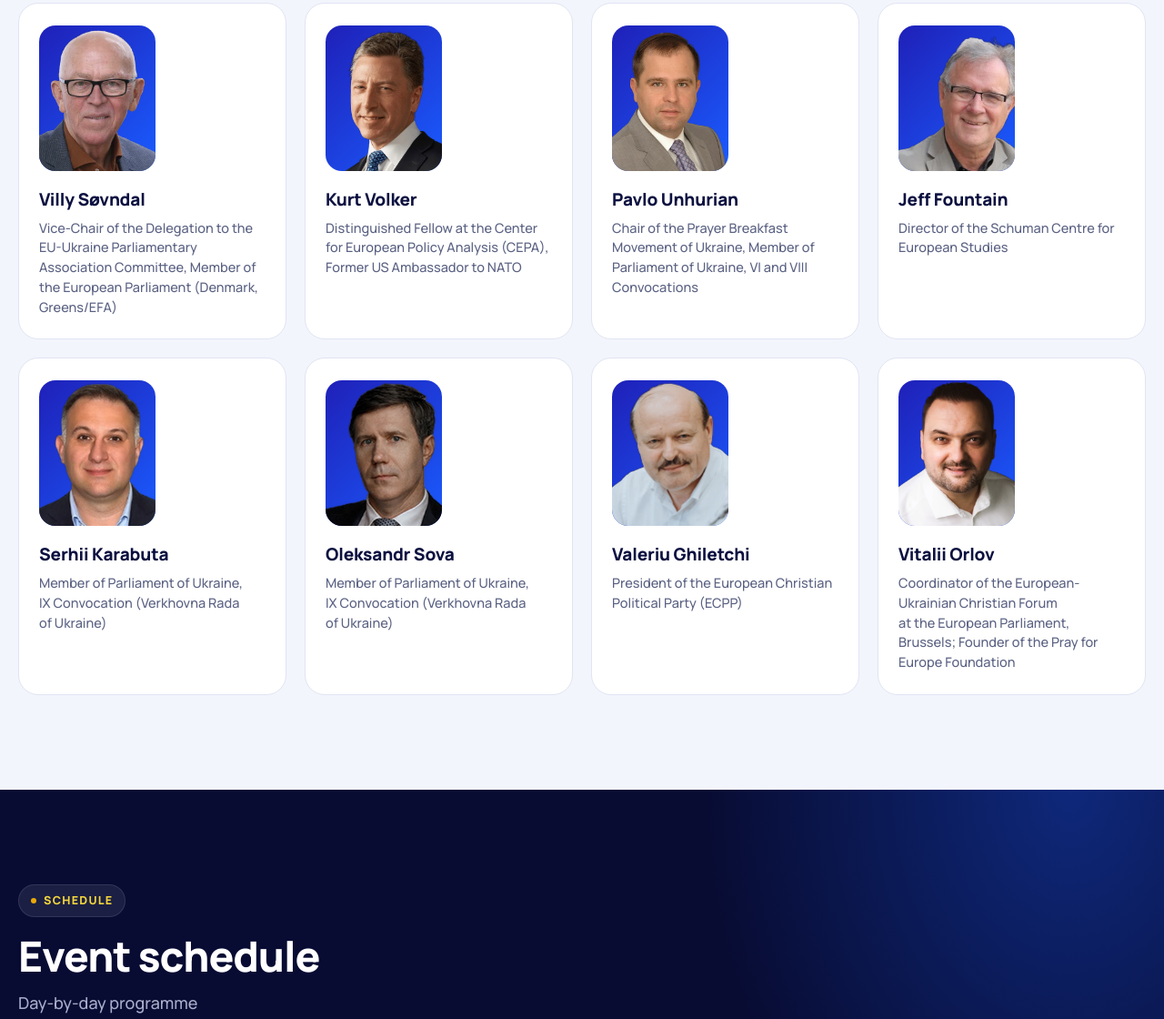
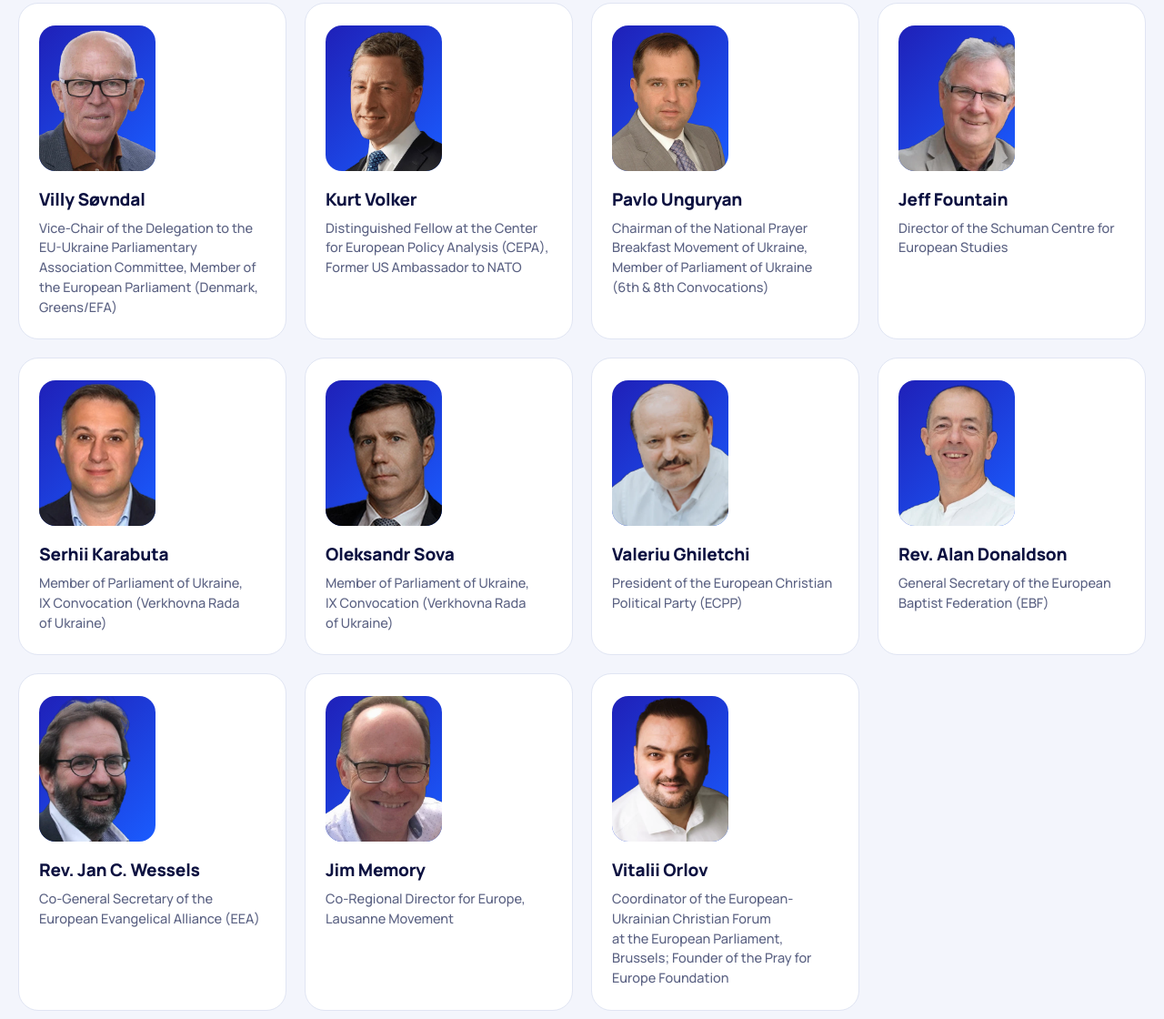
Before and after one commit to NewHope77/eucf-site, a plain HTML site: page index.html in a window 1280 px wide. Shown: the part 2424-3544 px from the top of the page at 91% size. Drawn offline with Linux system fonts and the light colour scheme.

Commit message:
Key Speakers: add Alan Donaldson, Jan C. Wessels, Jim Memory; client texts for Pavlo Unguryan
Co-Authored-By: Claude Opus 5.5 <noreply@anthropic.com>

```diff
--- a/index.html
+++ b/index.html
@@ -237,10 +237,10 @@
         </div>
       </article>
       <article class="speaker" data-reveal style="--d:0.16s">
-        <div class="avatar"><span class="avatar__ring"></span><span class="avatar__in"><img class="avatar__img" src="media/speakers/unhurian.webp" alt="Pavlo Unhurian" width="400" height="500" loading="lazy" decoding="async"></span></div>
+        <div class="avatar"><span class="avatar__ring"></span><span class="avatar__in"><img class="avatar__img" src="media/speakers/unhurian.webp" alt="Pavlo Unguryan" width="400" height="500" loading="lazy" decoding="async"></span></div>
         <div class="speaker__body">
-          <h3>Pavlo Unhurian</h3>
-          <p>Chair of the Prayer Breakfast Movement of Ukraine, Member of Parliament of Ukraine, VI and VIII Convocations</p>
+          <h3>Pavlo Unguryan</h3>
+          <p>Chairman of the National Prayer Breakfast Movement of Ukraine, Member of Parliament of Ukraine (6th &amp; 8th Convocations)</p>
         </div>
       </article>
       <article class="speaker" data-reveal style="--d:0.24s">
@@ -272,6 +272,27 @@
         </div>
       </article>
       <article class="speaker" data-reveal style="--d:0.24s">
+        <div class="avatar"><span class="avatar__ring"></span><span class="avatar__in"><img class="avatar__img" src="media/speakers/donaldson.webp" alt="Rev. Alan Donaldson" width="400" height="500" loading="lazy" decoding="async"></span></div>
+        <div class="speaker__body">
+          <h3>Rev. Alan Donaldson</h3>
+          <p>General Secretary of the European Baptist Federation (EBF)</p>
+        </div>
+      </article>
+      <article class="speaker" data-reveal>
+        <div class="avatar"><span class="avatar__ring"></span><span class="avatar__in"><img class="avatar__img" src="media/speakers/wessels.webp" alt="Rev. Jan C. Wessels" width="400" height="500" loading="lazy" decoding="async"></span></div>
+        <div class="speaker__body">
+          <h3>Rev. Jan C. Wessels</h3>
+          <p>Co-General Secretary of the European Evangelical Alliance (EEA)</p>
+        </div>
+      </article>
+      <article class="speaker" data-reveal style="--d:0.08s">
+        <div class="avatar"><span class="avatar__ring"></span><span class="avatar__in"><img class="avatar__img" src="media/speakers/memory.webp" alt="Jim Memory" width="400" height="500" loading="lazy" decoding="async"></span></div>
+        <div class="speaker__body">
+          <h3>Jim Memory</h3>
+          <p>Co-Regional Director for Europe, Lausanne Movement</p>
+        </div>
+      </article>
+      <article class="speaker" data-reveal style="--d:0.16s">
         <div class="avatar"><span class="avatar__ring"></span><span class="avatar__in"><img class="avatar__img" src="media/speakers/orlov.webp" alt="Vitalii Orlov" width="400" height="500" loading="lazy" decoding="async"></span></div>
         <div class="speaker__body">
           <h3>Vitalii Orlov</h3>
```
Also changed, not shown: ua/index.html (+22 -1 lines), media/speakers/donaldson.webp (added), media/speakers/memory.webp (added), media/speakers/wessels.webp (added).
